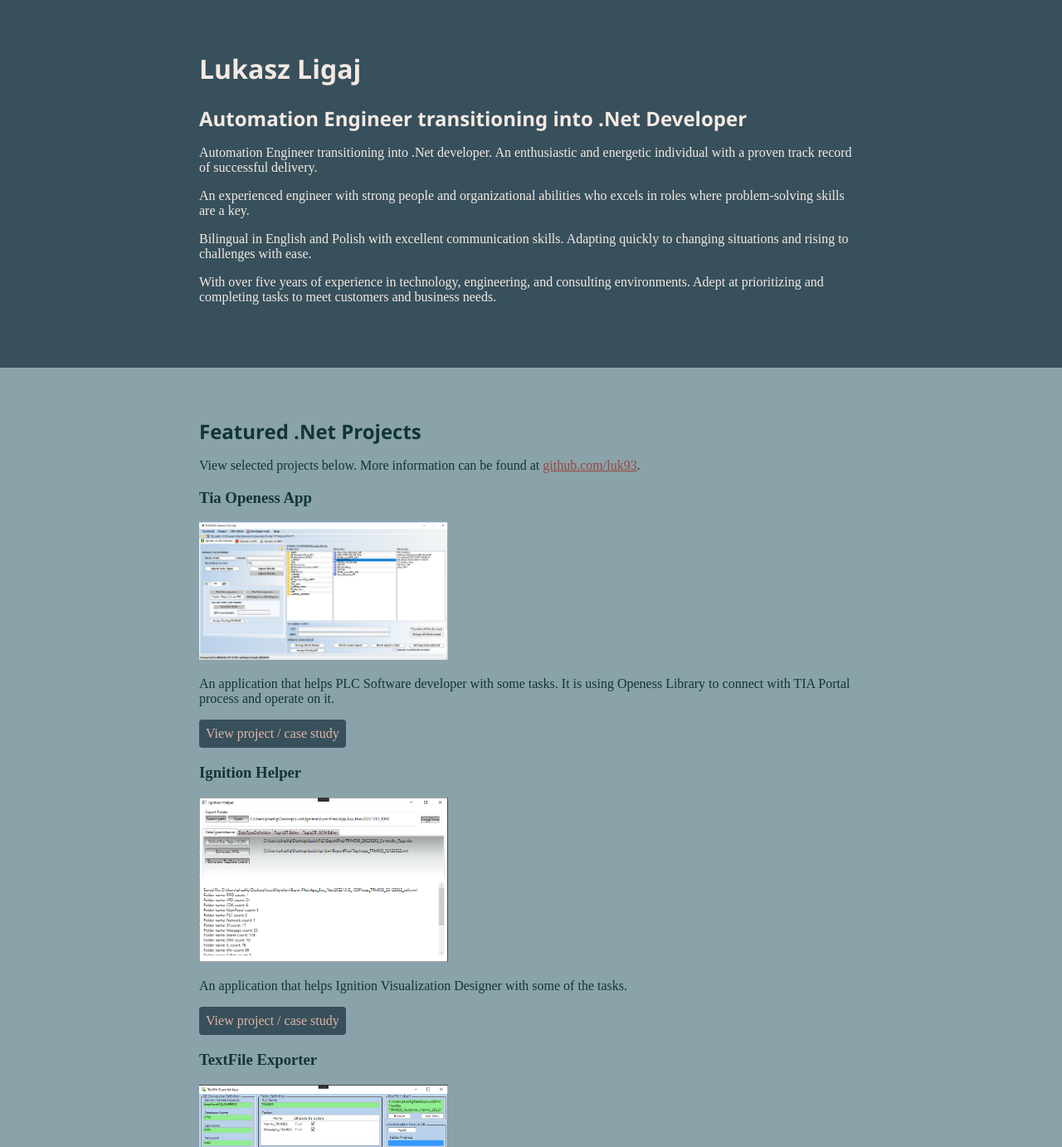
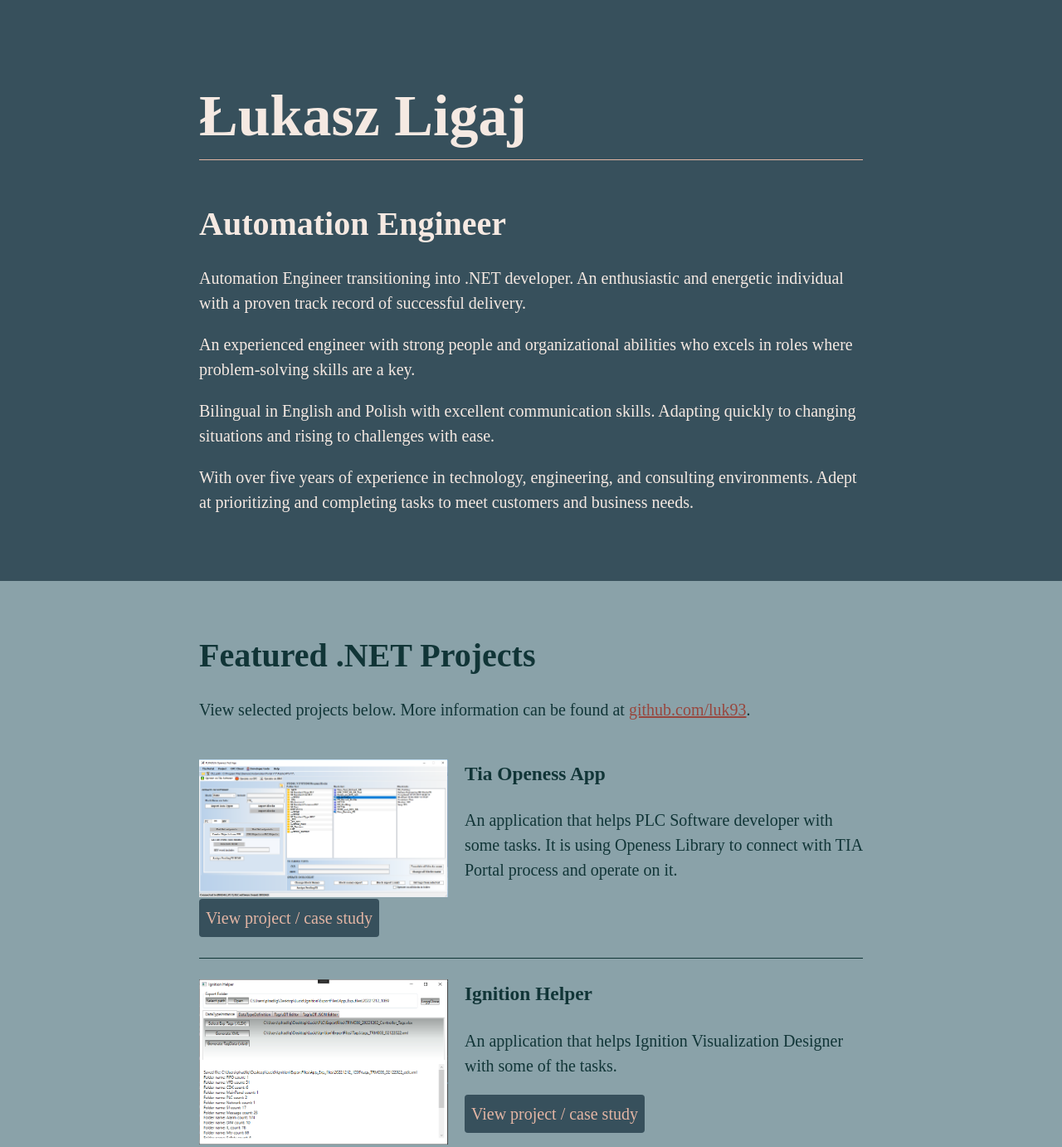
Before and after one commit to luk93/Portfolio, a plain HTML site: page index.html in a window 1280 px wide. Shown: the part 20-1402 px from the top of the page at 83% size. Drawn offline with Linux system fonts and the light colour scheme.

Commit message:
Added some context and styling; font changed

```diff
--- a/css/styles.css
+++ b/css/styles.css
@@ -12,10 +12,18 @@ Color Palette:
 
 /* Global styles
 ------------------------*/
+html{
+  box-sizing: border-box;
+}
+*, *::before, *::after{
+  box-sizing: inherit;
+}
 body{
   color: #113537ff;
   margin: 0;
   font-family: 'Segoe UI Light';
+  font-size: 20px;
+  line-height: 1.5;
 }
 img{
   width: 300px;
@@ -32,11 +40,17 @@ a{
 a:hover{
   text-decoration: none;
 }
+h1{
+  font-size: 70px;
+  line-height: 1.5;
+  border-bottom: 1px solid #E3B5A4;
+}
 h2{
+  font-size: 40px;
   margin: 0;
 }
 h1,h2{
-  font-family: 'Segoe UI';
+  font-weight: 900;
 }
 .content-wrap{
   width: 800px;
@@ -63,6 +77,18 @@ h1,h2{
 .projects .btn:hover{
   background: rgba(55, 80, 92, 80%);
 }
+.project-item{
+  overflow: hidden;
+  border-bottom: 1px solid #113537ff;
+  padding: 25px 0;
+}
+.project-item img{
+  float: left;
+  margin-right: 20px;
+}
+.project-item h3{
+  margin-top: 0;
+}
 
 /* Work Experience
 ------------------------*/
--- a/index.html
+++ b/index.html
@@ -11,9 +11,9 @@
       <!-- ***********************  ABOUT / PROFILE  *********************** -->
       <header>
         <div class="content-wrap">
-          <h1>Lukasz Ligaj</h1>
-          <h2>Automation Engineer transitioning into .Net Developer</h2>
-          <p>Automation Engineer transitioning into .Net developer. An enthusiastic and energetic individual with a proven track record of successful delivery. </p>
+          <h1>Łukasz Ligaj</h1>
+          <h2>Automation Engineer</h2>
+          <p>Automation Engineer transitioning into .NET developer. An enthusiastic and energetic individual with a proven track record of successful delivery. </p>
           <p>An experienced engineer with strong people and organizational abilities who excels in roles where problem-solving skills are a key. </p>
           <p>Bilingual in English and Polish with excellent communication skills. Adapting quickly to changing situations and rising to challenges with ease. </p>
           <p> With over five years of experience in technology, engineering, and consulting environments. Adept at prioritizing and completing tasks to meet customers and business needs.</p>
@@ -23,27 +23,27 @@
       <!-- ********************  PROJECTS / PORTFOLIO  ********************* -->
       <section class="projects">
         <div class="content-wrap">
-        <h2>Featured .Net Projects</h2>
+        <h2>Featured .NET Projects</h2>
         <p>View selected projects below. More information can be found at <a href="https://github.com/luk93/">github.com/luk93</a>.</p>
 
         <!-- Project 1 -->
-        <section>
+        <section class="project-item">
+          <img src="images/tiaOpenessApp.png" alt="Tia Openess App screenshot">
           <h3>Tia Openess App</h3>
-          <img src="images/tiaOpenessApp.png" alt="Tia Openess App screenshot">
           <p>An application that helps PLC Software developer with some tasks. It is using Openess Library to connect with TIA Portal process and operate on it. </p>
           <a class="btn" href="#" target="_blank">View project / case study</a>
         </section>
         <!-- Project 2 -->
-        <section>
+        <section class="project-item">
+          <img src="images/ignitionHelper.png" alt="Ignition Helper App screenshot">
           <h3>Ignition Helper</h3>
-          <img src="images/ignitionHelper.png" alt="Ignition Helper App screenshot">
           <p>An application that helps Ignition Visualization Designer with some of the tasks.</p>
           <a class="btn" href="#" target="_blank">View project / case study</a>
         </section>
         <!-- Project 3 -->
-        <section>
+        <section class="project-item">
+          <img src="images/textfileExporter.png" alt="Textfile Exporter App screenshot">
           <h3>TextFile Exporter</h3>
-          <img src="images/textfileExporter.png" alt="Textfile Exporter App screenshot">
           <p>An application that allows to insert or update data from excel (textfile) to DataBase. Database first.</p>
           <a class="btn" href="#" target="_blank">View project / case study</a>
         </section>
```
